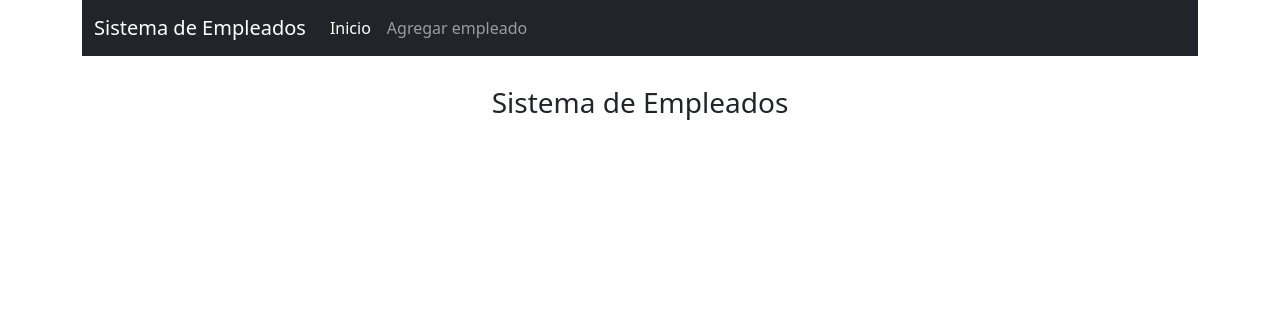
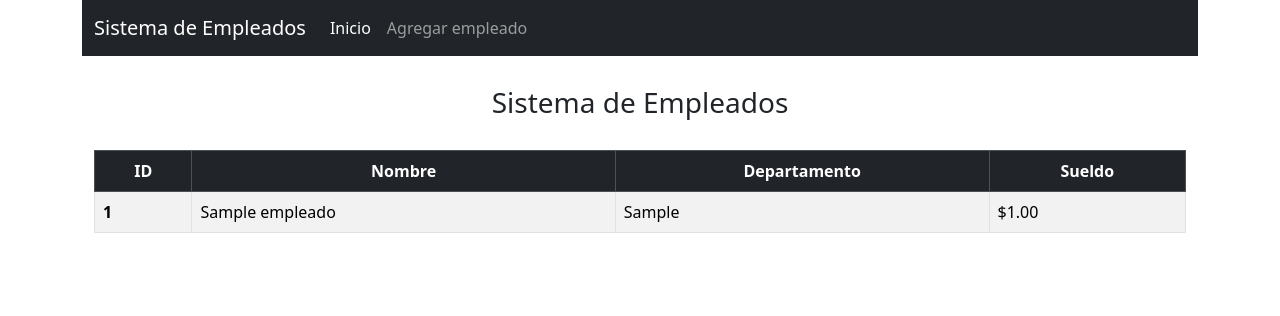
Before and after one commit to LuisOjeda03/Curso-java, a Java web app: page / in a window 1280 px wide. Shown: the top 316 px of the page. Run offline with Spring Boot 4, a stand-in JSP engine, Linux system fonts and the light colour scheme; tables that the repository leaves empty hold one stand-in row (values such as "Sample post").

Commit message:
tabla añadida a index.jsp

```diff
--- a/empleados/src/main/webapp/WEB-INF/jsp/index.jsp
+++ b/empleados/src/main/webapp/WEB-INF/jsp/index.jsp
@@ -1,3 +1,5 @@
+<%@taglib prefix="c" uri="http://java.sun.com/jsp/jstl/core"%>
+<%@taglib prefix="fmt" uri="http://java.sun.com/jsp/jstl/fmt"%>
 <!DOCTYPE html>
 <html lang="en">
 <head>
@@ -28,6 +30,31 @@
         <div class="text-center" style="margin: 30px">
             <h3>Sistema de Empleados</h3>
         </div>
+        <div class="container">
+            <table class="table table-striped table-hover table-bordered align-middle">
+                <thead class="table-dark text-center">
+                    <tr>
+                        <th scope="col">ID</th>
+                        <th scope="col">Nombre</th>
+                        <th scope="col">Departamento</th>
+                        <th scope="col">Sueldo</th>
+                    </tr>
+                </thead>
+                <tbody>
+                <c:forEach var="empleado" items="${empleados}">
+                    <tr>
+                        <th scope="row">${empleado.idEmpleado}</th>
+                        <td>${empleado.nombreEmpleado}</td>
+                        <td>${empleado.departamento}</td>
+                        <td>
+                            <fmt:setLocale value="en_US"/>
+                            <fmt:formatNumber type="currency" value="${empleado.sueldo}"/>
+                        </td>
+                    </tr>
+                </c:forEach>
+                </tbody>
+            </table>
+        </div>
     </div>
     <script src="https://cdn.jsdelivr.net/npm/bootstrap@5.3.8/dist/js/bootstrap.bundle.min.js"></script>
 </body>
```
Also changed, not shown: empleados/src/main/webapp/WEB-INF/jsp/index.html (+28 -0 lines), empleados/src/main/webapp/WEB-INF/jsp/comunes/cabecero.html (added), empleados/src/main/webapp/WEB-INF/jsp/comunes/cabecero.jsp (added).
